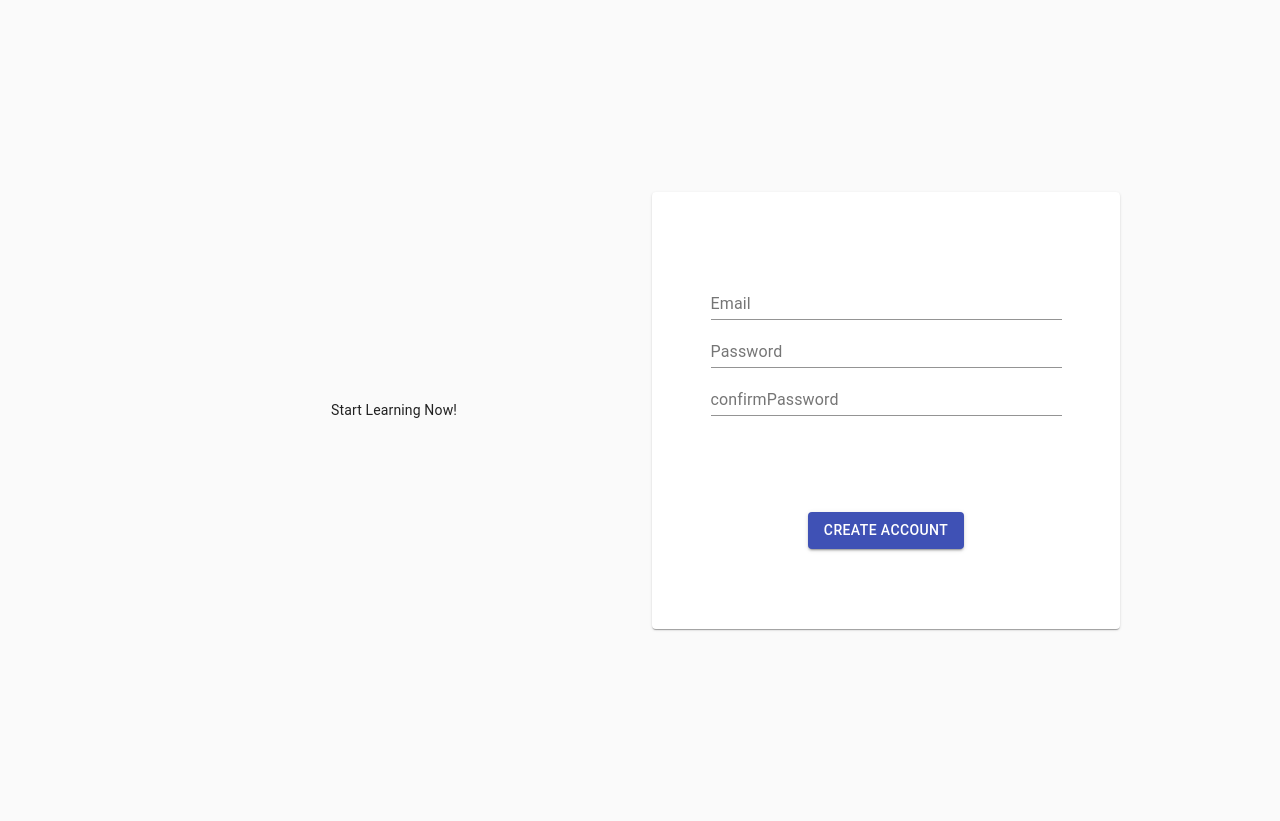
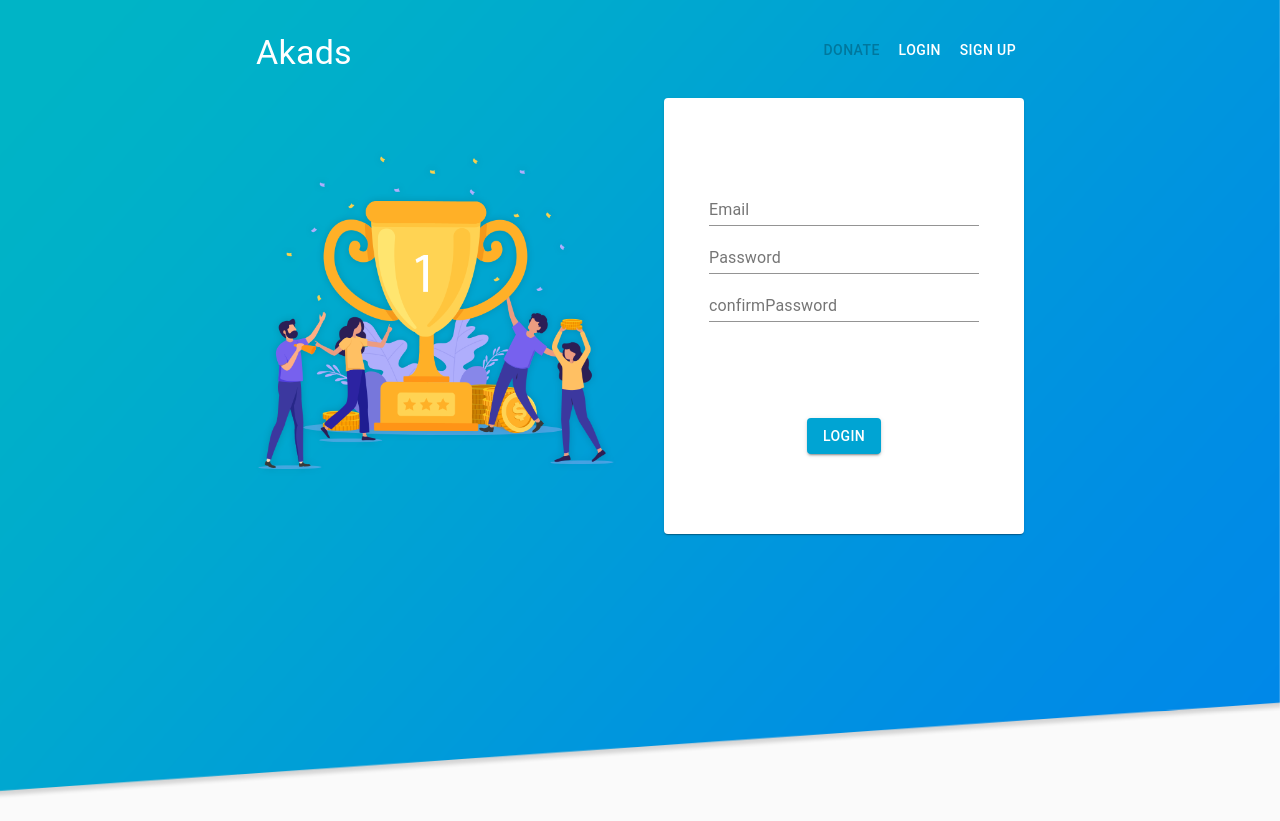
Before and after one commit to CarloAntonio/akads, a React (Create React App) app: page /signup in a window 1280 px wide. After the commit the page ends 800 px from the top, so only its background shows below. Built offline with nearby package versions, Linux system fonts and the light colour scheme; no server answers.

Commit message:
update ux for login, signup, and landing pages

```diff
--- /dev/null
+++ b/src/components/buttons/NavButton.js
@@ -0,0 +1,18 @@
+import React from 'react';
+
+// material-ui
+import { makeStyles } from '@material-ui/core/styles';
+import Button from '@material-ui/core/Button';
+
+const useStyles = makeStyles((theme) => ({
+    root: {
+        color: theme.palette.common.white
+    },
+}));
+
+export default function NavLink(props){
+    const classes = useStyles();
+    return (
+        <Button {...props} className={classes.root}>{props.children}</Button>
+    )
+}
--- /dev/null
+++ b/src/components/text/HomeText.js
@@ -0,0 +1,23 @@
+
+// libraries
+import React from 'react';
+
+// material-ui
+import { makeStyles } from '@material-ui/core/styles';
+import Typography from '@material-ui/core/Typography';
+
+const useStyles = makeStyles((theme) => ({
+    root: {
+        color: theme.palette.common.white,
+        '&:hover': {
+            cursor: 'pointer'
+        }
+    },
+}));
+
+export default function HomeText(props){
+    const classes = useStyles();
+    return (
+        <Typography {...props} className={classes.root}>{props.children}</Typography>
+    )
+}
--- /dev/null
+++ b/src/components/text/SecondaryText.js
@@ -0,0 +1,19 @@
+// libraries
+import React from 'react';
+
+// material-ui
+import { makeStyles } from '@material-ui/core/styles';
+import Typography from '@material-ui/core/Typography';
+
+const useStyles = makeStyles((theme) => ({
+    root: {
+        color: theme.palette.text.secondary
+    },
+}));
+
+export default function WhiteText(props){
+    const classes = useStyles();
+    return (
+        <Typography {...props} className={classes.root}>{props.children}</Typography>
+    )
+}
--- /dev/null
+++ b/src/components/text/WhiteText.js
@@ -0,0 +1,19 @@
+// libraries
+import React from 'react';
+
+// material-ui
+import { makeStyles } from '@material-ui/core/styles';
+import Typography from '@material-ui/core/Typography';
+
+const useStyles = makeStyles((theme) => ({
+    root: {
+        color: theme.palette.common.white,
+    },
+}));
+
+export default function HomeText(props){
+    const classes = useStyles();
+    return (
+        <Typography {...props} className={classes.root}>{props.children}</Typography>
+    )
+}
--- /dev/null
+++ b/src/containers/AppBarSignedOut/index.js
@@ -0,0 +1,40 @@
+// libraries
+import React from 'react';
+import { withRouter } from 'react-router-dom';
+
+// material-ui
+import Grid from '@material-ui/core/Grid';
+
+// custom components
+import NavButton from '../../components/buttons/NavButton';
+import HomeText from '../../components/text/HomeText';
+
+function AppBarSignedOut(props) {
+
+    const handleHomeRedirect = () => {
+        props.history.push('/')
+    }
+
+    const handleLoginRedirect = () => {
+        props.history.push('/login')
+    }
+
+    const handleSignUpRedirect = () => {
+        props.history.push('/signup')
+    }
+
+    return (
+        <Grid container item justify="space-between">
+            <Grid item>
+                <HomeText onClick={handleHomeRedirect} variant="h4">Akads</HomeText>
+            </Grid>
+            <Grid item>
+                <NavButton onClick={null} disabled={true}>Donate</NavButton>
+                <NavButton onClick={handleLoginRedirect}>Login</NavButton>
+                <NavButton onClick={handleSignUpRedirect}>Sign Up</NavButton>
+            </Grid>
+        </Grid>
+    );
+}
+
+export default withRouter(AppBarSignedOut);
--- a/src/containers/Landing/index.js
+++ b/src/containers/Landing/index.js
@@ -1,12 +1,15 @@
 // libraries
 import React from 'react';
-import { withRouter } from 'react-router-dom';
 
 // material-ui
 import { makeStyles } from '@material-ui/core/styles';
-import Typography from '@material-ui/core/Typography';
 import Button from '@material-ui/core/Button';
 import Grid from '@material-ui/core/Grid';
+
+// custom components
+import AppBarSignedOut from '../AppBarSignedOut';
+import WhiteText from '../../components/text/WhiteText';
+import SeconaryText from '../../components/text/SecondaryText';
 
 // assets
 import image1 from '../../assets/images/slider-icon.png';
@@ -18,46 +21,30 @@ const useStyles = makeStyles((theme) => ({
         padding: "2rem 16rem 8rem",
         background: `url(${bg}) no-repeat center center fixed`,
         backgroundSize: "cover",
+        height: "100vh"
     },
     img: {
         width: '100%',
         height: 'auto',
-    }
+    },
 }));
 
-function Landing(props) {
+export default function Landing() {
 
     const classes = useStyles();
-
-    const handleLoginRedirect = () => {
-        props.history.push('/login')
-    }
-
-    const handleSignUpRedirect = () => {
-        props.history.push('/signup')
-    }
 
     return (
         <div className={classes.root}>
             <Grid container spacing={3} justify="space-between" alignItems="center">
-                <Grid container item justify="space-between">
-                    <Grid item>
-                        <Typography color="textPrimary" variant="h4">Akads</Typography>
-                    </Grid>
-                    <Grid item>
-                        <Button onClick={null} disabled={true} >Donate</Button>
-                        <Button onClick={handleLoginRedirect}>Login</Button>
-                        <Button onClick={handleSignUpRedirect}>Sign Up</Button>
-                    </Grid>
-                </Grid>
+                <AppBarSignedOut/>
                 <Grid container item spacing={6} alignItems="center">
                     <Grid item xs={6}>
                         <div>
-                            <Typography color="textPrimary" variant="h4">Akads is a learning platform made <strong>just for YOU</strong></Typography>
+                            <WhiteText variant="h4">Akads is a learning platform made <strong>just for YOU</strong></WhiteText>
                             <br/>
-                            <Typography color="textSecondary" variant="subtitle1">We'll have the application up and running, but until then, feel free to join our mailing list to get updates!</Typography>
+                            <SeconaryText variant="subtitle1">We'll have the application up and running, but until then, feel free to join our mailing list to get updates!</SeconaryText>
                             <br/>
-                            <Button variant="contained" color="primary" href="#about">
+                            <Button variant="contained" color="secondary" href="#about">
                                 Find Out More
                             </Button>
                         </div>
@@ -72,5 +59,3 @@ function Landing(props) {
         </div>
     );
 }
-
-export default withRouter(Landing);
--- a/src/containers/Login/index.js
+++ b/src/containers/Login/index.js
@@ -10,7 +10,9 @@ import TextField from '@material-ui/core/TextField';
 import Button from '@material-ui/core/Button';
 import Snackbar from "@material-ui/core/Snackbar";
 import Fade from "@material-ui/core/Fade";
-import Typography from '@material-ui/core/Typography';
+
+// custom components
+import AppBarSignedOut from '../AppBarSignedOut';
 
 // utils
 import { signIn } from '../../store/actions/index';
@@ -25,6 +27,7 @@ const useStyles = makeStyles((theme) => ({
         padding: "2rem 16rem 8rem",
         background: `url(${bg}) no-repeat center center fixed`,
         backgroundSize: "cover",
+        height: "100vh"
     },
     img: {
         width: '100%',
@@ -32,7 +35,7 @@ const useStyles = makeStyles((theme) => ({
     }
 }));
 
-export default function Login() {
+export default function Login(props) {
 
     const classes = useStyles();
     const auth = useSelector(state => state.firebase.auth);
@@ -43,18 +46,19 @@ export default function Login() {
     const [snackbarMessage, setSnackbarMessage] = useState("");
     const [email, setEmail] = useState("");
     const [password, setPassword ] = useState("");
-    const [confirmPassword, setConfirmPassword ] = useState("");
+    // const [confirmPassword, setConfirmPassword ] = useState("");
 
     const handleLogin = async event => {
         event.preventDefault();
-        const credentials = { email, password, confirmPassword };
-        console.log(credentials);
-        // const result = await this.props.signIn(credentials);
-        // if(result && result.code !== 'ok'){
-        //     this.setState({ snackbarMessage: result.message, showSnackbar: true });
-        // } else {
-        //     this.props.history.push('/')
-        // }
+        const credentials = { email, password };
+
+        const result = await dispatch(signIn(credentials));
+        if(result && result.code !== 'ok'){
+            setSnackbarMessage(result.message);
+            shouldShowSnackbar(true);
+        } else {
+            props.history.push('/')
+        }
     }
 
     const handleSnackbarClose = () => {
@@ -66,6 +70,8 @@ export default function Login() {
 
     return(
         <div className={classes.root}>
+            <Grid container spacing={3} justify="space-between" alignItems="center">
+                <AppBarSignedOut/>
                 <Grid container item spacing={6} alignItems="center">
                     <Grid item xs={6}>
                         <div>
@@ -105,6 +111,7 @@ export default function Login() {
                         </Paper>
                     </Grid>
                 </Grid>
+            </Grid>
             <Snackbar
                 open={showSnackbar}
                 autoHideDuration={6000}
@@ -114,58 +121,5 @@ export default function Login() {
                 style={{ color: "white" }}
                 message={<span id="message-id">{snackbarMessage}</span>}/>
         </div>
-
-        // <div style={{ padding: "12rem 0rem", maxWidth: "60rem", margin: "auto" }}>
-        //     <Grid container spacing={3} justify="center" alignItems="center">
-        //         <Grid item xs={6} >
-        //             <div style={{ textAlign: "center" }}>
-        //                 Start Learning Now!
-        //             </div>
-        //         </Grid>
-        //         <Grid item xs={6}>
-                    // <Paper>
-                    //     <div style={{ textAlign: "center" , padding: "5rem 0rem"}}>
-                    //         <form noValidate autoComplete="off" style={{ paddingBottom: "6rem"}}>
-                    //             <Grid item xs={12}>
-                    //                 <TextField
-                    //                     style={{ minWidth: "12rem", width: "75%", maxWidth: "24rem"}}
-                    //                     onChange={this.handleChange}
-                    //                     type="email"
-                    //                     id="email"
-                    //                     label="Email" />
-                    //             </Grid>
-                    //             <Grid item xs={12}>
-                    //                 <TextField
-                    //                     style={{ minWidth: "12rem", width: "75%", maxWidth: "24rem"}}
-                    //                     onChange={this.handleChange}
-                    //                     type="password"
-                    //                     id="password"
-                    //                     label="Password" />
-                    //             </Grid>
-                    //         </form>
-                    //         <Button
-                    //             onClick={this.handleLogin}
-                    //             variant="contained"
-                    //             color="primary">
-                    //             Login
-                    //         </Button>
-                    //     </div>
-                    // </Paper>
-        //         </Grid>
-        //     </Grid>
     )
 }
-
-// const mapStateToProps = state => {
-//     return {
-//       auth: state.firebase.auth,
-//     };
-// };
-
-// const mapDispatchToProps = dispatch => {
-//     return {
-//       signIn: (creds) => dispatch(signIn(creds)),
-//     }
-// }
-
-// export default connect(mapStateToProps, mapDispatchToProps)(Login);
--- a/src/containers/SignUp/index.js
+++ b/src/containers/SignUp/index.js
@@ -1,8 +1,9 @@
-import React, { Component } from 'react'
-import { connect } from "react-redux";
+import React, { useState } from 'react'
+import { useSelector, useDispatch } from 'react-redux';
 import { Redirect } from 'react-router-dom';
 
 // material-ui
+import { makeStyles } from '@material-ui/core/styles';
 import Grid from '@material-ui/core/Grid';
 import Paper from '@material-ui/core/Paper';
 import TextField from '@material-ui/core/TextField';
@@ -10,68 +11,87 @@ import Button from '@material-ui/core/Button';
 import Snackbar from "@material-ui/core/Snackbar";
 import Fade from "@material-ui/core/Fade";
 
+// custom components
+import AppBarSignedOut from '../AppBarSignedOut';
+
 // utils
 import { signUp } from '../../store/actions';
 
-class SignUp extends Component {
-    state = {
-        credentials: {
-            email: '',
-            password: '',
-            confirmPassword: '',
+// assets
+import image1 from '../../assets/images/slider-icon.png';
+import bg from '../../assets/images/banner-bg.png';
+
+const useStyles = makeStyles((theme) => ({
+    root: {
+        flexGrow: 1,
+        padding: "2rem 16rem 8rem",
+        background: `url(${bg}) no-repeat center center fixed`,
+        backgroundSize: "cover",
+        height: "100vh"
     },
-        showSnackbar: false,
-        snackbarMessage: '',
-    };
+    img: {
+        width: '100%',
+        height: 'auto',
+    }
+}));
 
-    handleChange = event => {
-        const {id, value} = event.target;
-        this.setState({
-          credentials: {
-            ...this.state.credentials,
-            [id]: value
-          }
-        })
+export default function SignUp (props) {
+
+    const classes = useStyles();
+    const auth = useSelector(state => state.firebase.auth);
+    const dispatch = useDispatch();
+
+    // state delaration
+    const [showSnackbar, shouldShowSnackbar] = useState(false);
+    const [snackbarMessage, setSnackbarMessage] = useState("");
+    const [email, setEmail] = useState("");
+    const [password, setPassword ] = useState("");
+    const [confirmPassword, setConfirmPassword ] = useState("");
+
+    const handleSnackbarClose = () => {
+        setSnackbarMessage("");
+        shouldShowSnackbar(false);
     }
 
-    handleSignUp = async event => {
+    const handleSignUp = async event => {
         event.preventDefault();
-        const { credentials } = this.state;
+        const credentials = { email, password, confirmPassword };
 
         if(credentials.password !== credentials.confirmPassword) {
-            this.setState({ snackbarMessage: "Password Mismatch", showSnackbar: true });
+            setSnackbarMessage("Password Mismatch");
+            shouldShowSnackbar(true);
         } else {
-            const result = await this.props.signUp(credentials);
+            const result = await dispatch(signUp(credentials));
             if(result && result.code !== 'ok'){
-                this.setState({ snackbarMessage: result.message, showSnackbar: true });
+                setSnackbarMessage(result.message);
+                shouldShowSnackbar(true);
+            } else {
+                props.history.push('/')
             }
         }
     }
 
-    handleSnackbarClose = () => {
-        this.setState({ snackbarMessage: "", showSnackbar: false })
-    }
-
-    render() {
-        const { auth } = this.props;
     if (auth.isLoaded && auth.uid) return <Redirect to="/"/>
 
     return(
-            <div style={{ padding: "12rem 0rem", maxWidth: "60rem", margin: "auto" }}>
-                <Grid container spacing={3} justify="center" alignItems="center">
-                    <Grid item xs={6} >
-                        <div style={{ textAlign: "center" }}>
-                            Start Learning Now!
+        <div className={classes.root}>
+            <Grid container spacing={3} justify="space-between" alignItems="center">
+                <AppBarSignedOut/>
+                <Grid container item spacing={6} alignItems="center">
+                    <Grid item xs={6}>
+                        <div>
+                            <img src={image1} className={classes.img} alt="First Vector Graphic"/>
                         </div>
                     </Grid>
-                    <Grid item xs={6} justify="center" alignItems="center">
+                    <Grid item xs={6}>
                         <Paper>
                             <div style={{ textAlign: "center" , padding: "5rem 0rem"}}>
                                 <form noValidate autoComplete="off" style={{ paddingBottom: "6rem"}}>
                                     <Grid item xs={12}>
                                         <TextField
                                             style={{ minWidth: "12rem", width: "75%", maxWidth: "24rem"}}
-                                            onChange={this.handleChange}
+                                            onChange={event => setEmail(event.target.value)}
+                                            value={email}
                                             type="email"
                                             id="email"
                                             label="Email" />
@@ -79,7 +99,8 @@ class SignUp extends Component {
                                     <Grid item xs={12}>
                                         <TextField
                                             style={{ minWidth: "12rem", width: "75%", maxWidth: "24rem"}}
-                                            onChange={this.handleChange}
+                                            onChange={event => setPassword(event.target.value)}
+                                            value={password}
                                             type="password"
                                             id="password"
                                             label="Password" />
@@ -87,46 +108,32 @@ class SignUp extends Component {
                                     <Grid item xs={12}>
                                         <TextField
                                             style={{ minWidth: "12rem", width: "75%", maxWidth: "24rem"}}
-                                            onChange={this.handleChange}
+                                            onChange={event => setConfirmPassword(event.target.value)}
+                                            value={confirmPassword}
                                             type="password"
                                             id="confirmPassword"
                                             label="confirmPassword" />
                                     </Grid>
                                 </form>
                                 <Button
-                                    onClick={this.handleSignUp}
+                                    onClick={handleSignUp}
                                     variant="contained"
                                     color="primary">
-                                    Create Account
+                                    Login
                                 </Button>
                             </div>
                         </Paper>
                     </Grid>
                 </Grid>
-
+            </Grid>
             <Snackbar
-                    open={this.state.showSnackbar}
+                open={showSnackbar}
                 autoHideDuration={6000}
-                    onClose={this.handleSnackbarClose}
+                onClose={handleSnackbarClose}
                 TransitionComponent={Fade}
                 ContentProps={{ "aria-describedby": "message-id" }}
                 style={{ color: "white" }}
-                    message={<span id="message-id">{this.state.snackbarMessage}</span>}/>
+                message={<span id="message-id">{snackbarMessage}</span>}/>
         </div>
     )
 }
-}
-
-const mapStateToProps = state => {
-    return {
-      auth: state.firebase.auth,
-    };
-};
-
-const mapDispatchToProps = dispatch => {
-    return {
-      signUp: (creds) => dispatch(signUp(creds)),
-    }
-}
-
-export default connect(mapStateToProps, mapDispatchToProps)(SignUp);
```
Also changed, not shown: src/index.js (+15 -15 lines). Lines whose indentation alone changed are shown as unchanged.
